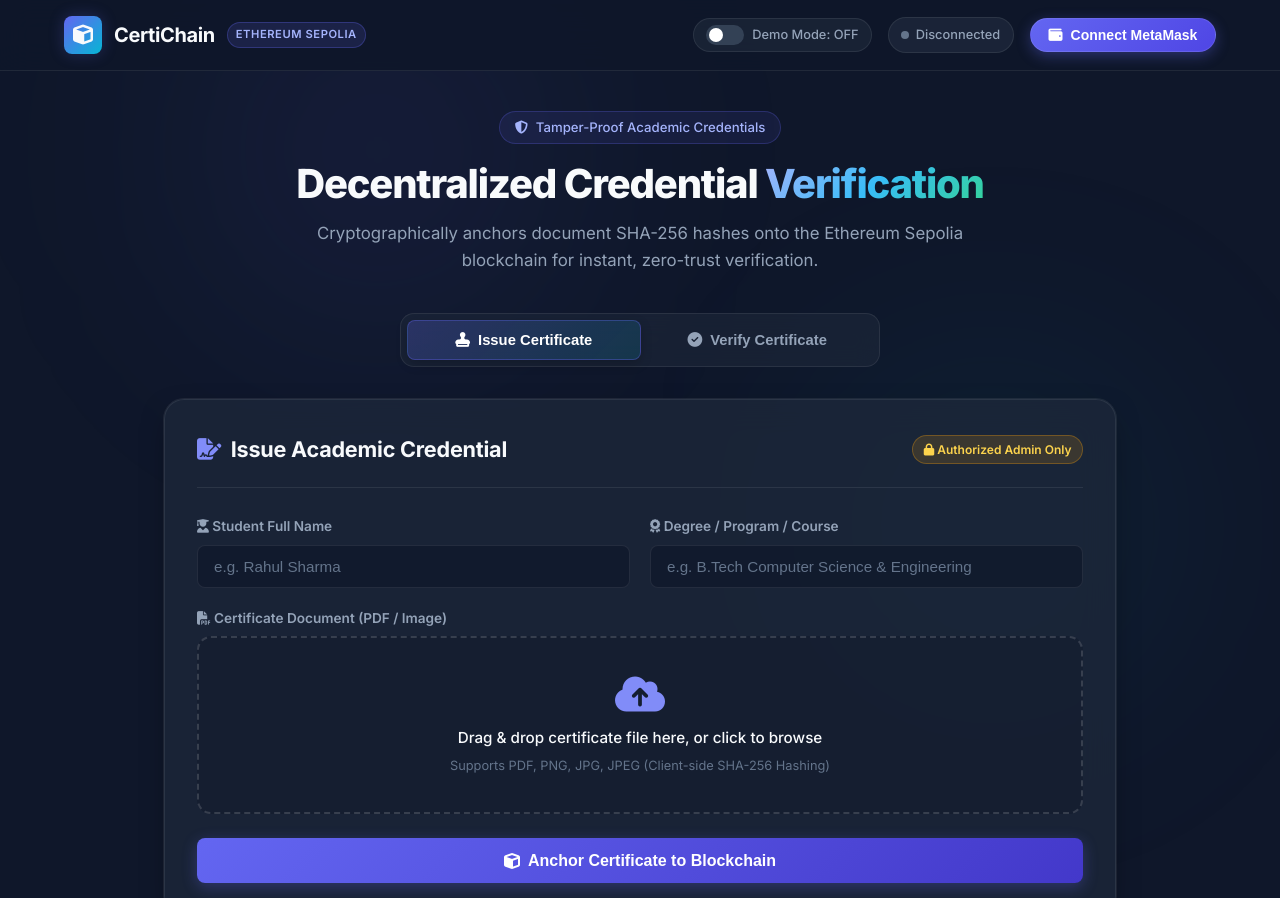
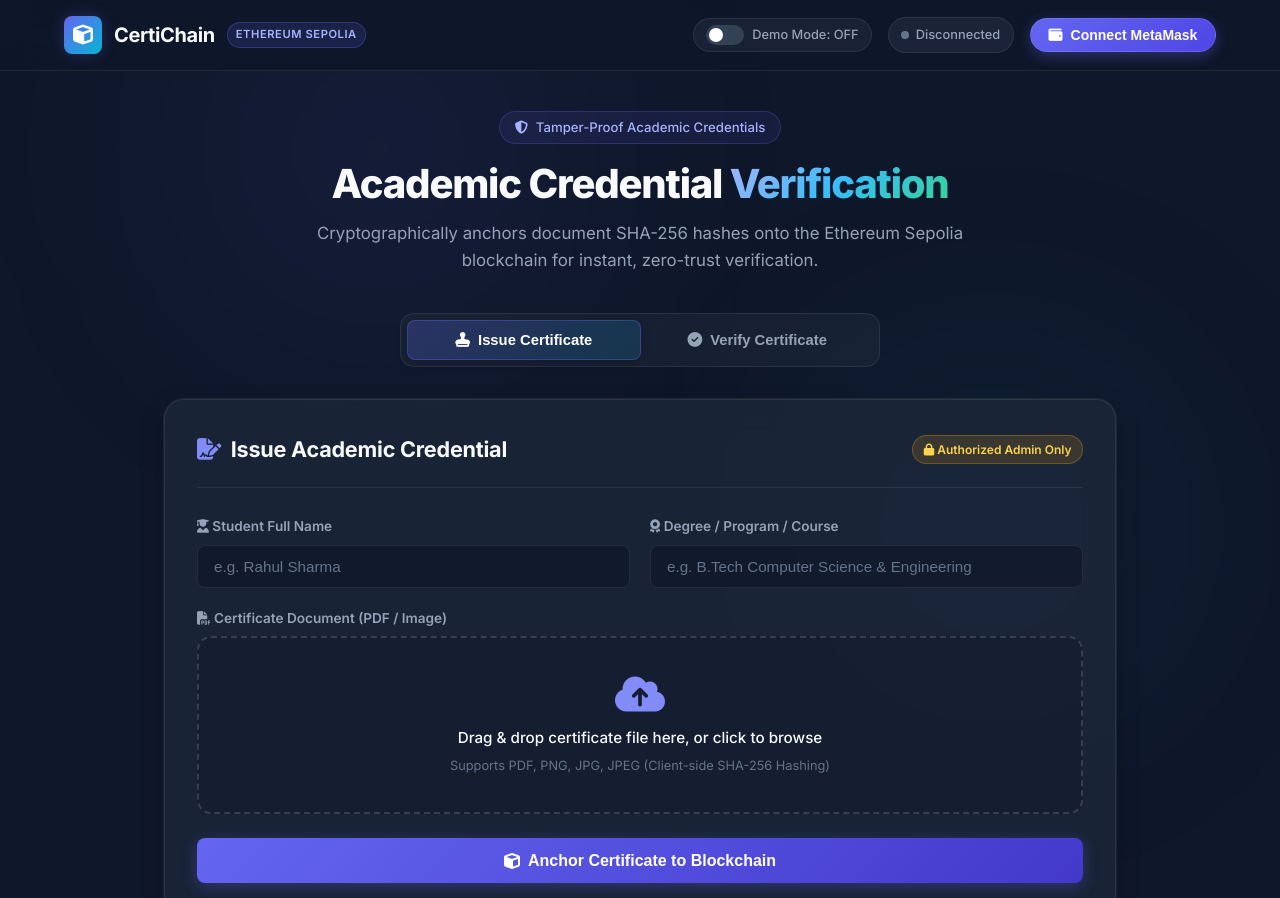
Before and after one commit to suhaasgunisetti6946-droid/Academic-Certificate-Verifier, a plain HTML site: page index.html in a window 1280 px wide. Shown: the top 898 px of the page. Drawn offline with nearby package versions, Linux system fonts and the light colour scheme.

Commit message:
Change header title from 'Decentralized' to 'Academic'

```diff
--- a/index.html
+++ b/index.html
@@ -65,7 +65,7 @@
       <div class="hero-pill">
         <i class="fa-solid fa-shield-halved"></i> Tamper-Proof Academic Credentials
       </div>
-      <h1>Decentralized Credential <span>Verification</span></h1>
+      <h1>Academic Credential <span>Verification</span></h1>
       <p>Cryptographically anchors document SHA-256 hashes onto the Ethereum Sepolia blockchain for instant, zero-trust verification.</p>
     </header>
 
```
